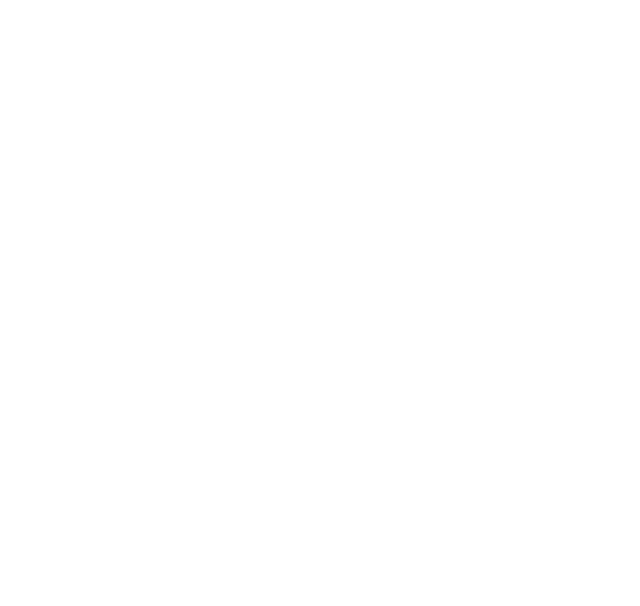
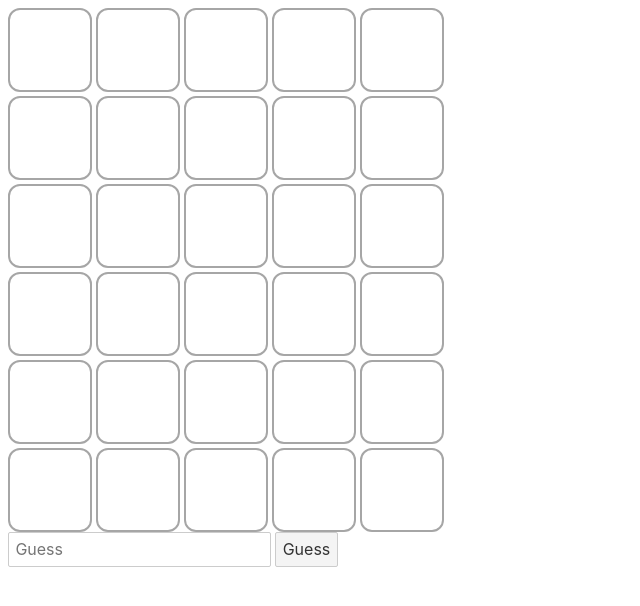
Before and after one commit to dapine/wordle, a Svelte app: page / in a window 1280 px wide. Shown: the top 606 px of the page, without its empty margins (0-640 px from the left). Built offline with nearby package versions, Linux system fonts and the light colour scheme.

Commit message:
Basic game logic and UI added

```diff
--- a/src/App.svelte
+++ b/src/App.svelte
@@ -1,7 +1,66 @@
 <script lang="ts">
+  import CharacterBox from "./components/CharacterBox.svelte";
+
+  import { checkMatches } from "./lib/character/character";
+  import { Cell, emptyRow, makeCellGrid } from "./lib/game/gameLogic";
+
+  let wordle = "teste";
+  export let guess = "";
+  export let cellGrid = makeCellGrid();
+
+  function changeGuess(e: any) {
+    guess = e.target.value;
+  }
+
+  function applyGuess() {
+    for (let i = 0; i < cellGrid.length; i++) {
+      const empty = emptyRow(cellGrid[i]);
+
+      if (empty) {
+        const matches = checkMatches(guess, wordle);
+
+        const cells: Array<Cell> = matches.map((m, i) => {
+          return { character: guess[i], match: m } as Cell;
+        });
+
+        cellGrid[i] = cells;
+        break;
+      } else {
+        continue;
+      }
+    }
+  }
 </script>
 
-<main />
+<main>
+  <div class="container">
+    {#each cellGrid as row}
+      <div class="row">
+        {#each row as cell}
+          <CharacterBox character={cell.character} match={cell.match} />
+        {/each}
+      </div>
+    {/each}
+  </div>
+
+  <input
+    type="text"
+    placeholder="Guess"
+    value={guess}
+    on:change={changeGuess}
+  />
+  <button on:click={(_) => applyGuess()}>Guess</button>
+</main>
 
 <style>
+  .row {
+    display: flex;
+    flex-direction: row;
+    gap: 4px;
+  }
+  .container {
+    display: flex;
+    flex-direction: column;
+    gap: 4px;
+  }
 </style>
--- /dev/null
+++ b/src/components/CharacterBox.svelte
@@ -0,0 +1,44 @@
+<script lang="ts">
+  import type { Character, Match } from "../lib/character/character";
+
+  export let character: Character;
+  export let match: Match
+
+  export const colorCSSClassMap: Record<Match, string> = {
+    FullMatch: 'fullMatch',
+    PartialMatch: 'partialMatch',
+    NotMatch: 'notMatch'
+  }
+</script>
+
+<div class={colorCSSClassMap[match]}>{character || ""}</div>
+
+<style>
+  :root {
+    --width: 5rem;
+    --height: 5rem;
+  }
+
+  div {
+    border: 2px solid #a6a6a6;
+    border-radius: 12px;
+    width: var(--width);
+    height: var(--height);
+    text-align: center;
+    font-size: 30pt;
+    line-height: var(--height);
+    color: white;
+  }
+
+  .fullMatch {
+    background-color: #06d6a0;
+  }
+
+  .partialMatch {
+    background-color: #ffd166;
+  }
+
+  .notMatch {
+    background-color: #ef476f;
+  }
+</style>
--- /dev/null
+++ b/src/lib/game/gameLogic.ts
@@ -0,0 +1,21 @@
+import type { Character, Match } from "../character/character";
+
+export interface Cell {
+  character: Character;
+  match: Match;
+}
+
+export function makeCellGrid(): Array<Array<Cell>> {
+  return [
+    [{} as Cell, {} as Cell, {} as Cell, {} as Cell, {} as Cell],
+    [{} as Cell, {} as Cell, {} as Cell, {} as Cell, {} as Cell],
+    [{} as Cell, {} as Cell, {} as Cell, {} as Cell, {} as Cell],
+    [{} as Cell, {} as Cell, {} as Cell, {} as Cell, {} as Cell],
+    [{} as Cell, {} as Cell, {} as Cell, {} as Cell, {} as Cell],
+    [{} as Cell, {} as Cell, {} as Cell, {} as Cell, {} as Cell],
+  ]
+}
+
+export function emptyRow(row: Array<Cell>) {
+  return row.every((r) => !r.character && !r.match);
+}
```
